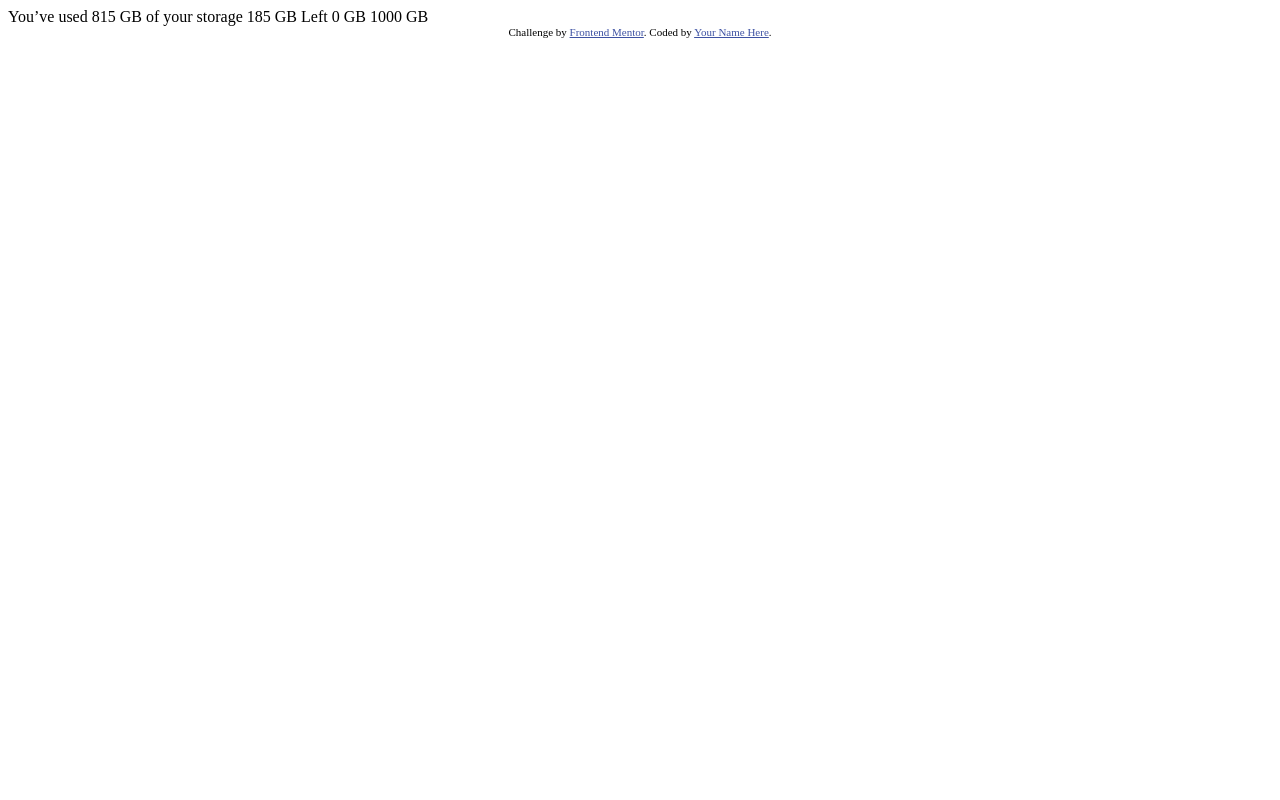
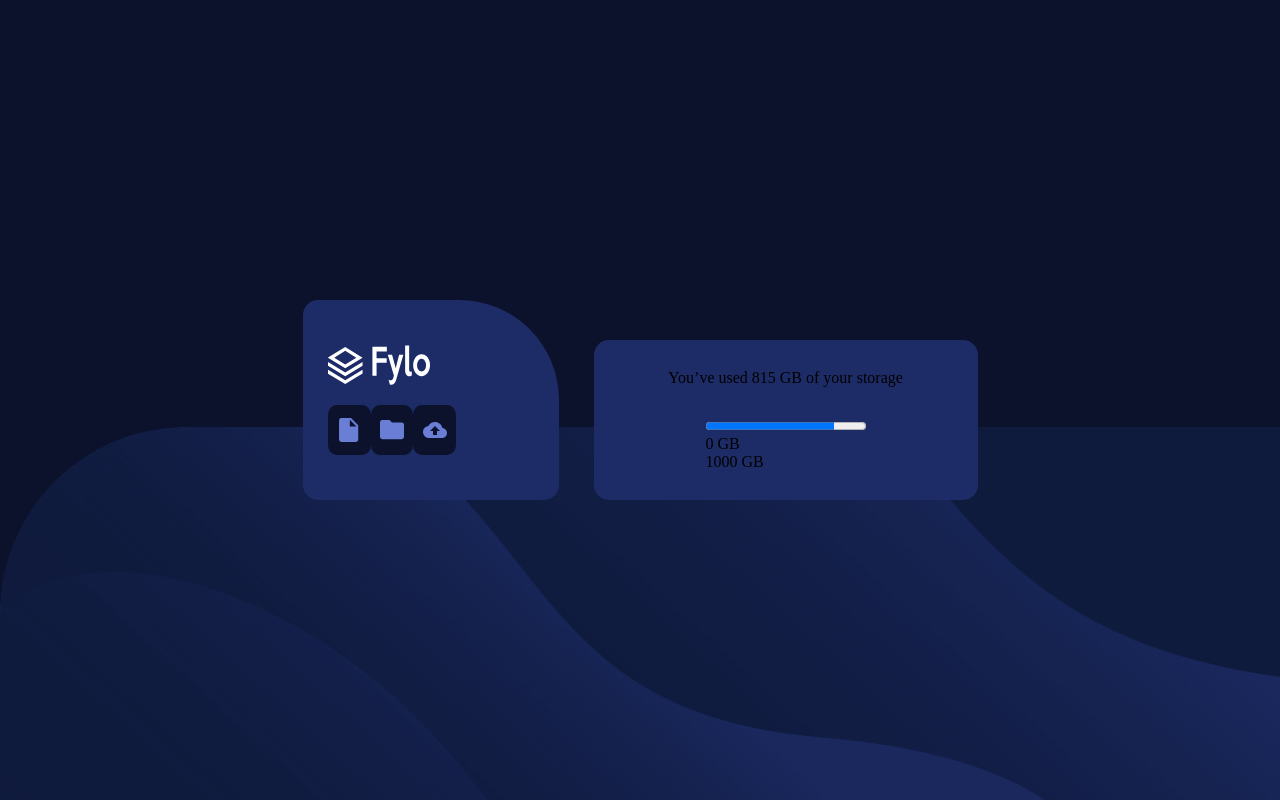
Before and after one commit to cocosar/fylo, a plain HTML site: page index.html in a window 1280 px wide. Drawn offline with Linux system fonts and the light colour scheme.

Commit message:
primer tarde

```diff
--- a/index.html
+++ b/index.html
@@ -1,31 +1,58 @@
 <!DOCTYPE html>
 <html lang="en">
-<head>
-  <meta charset="UTF-8">
-  <meta name="viewport" content="width=device-width, initial-scale=1.0"> <!-- displays site properly based on user's device -->
+  <head>
+    <meta charset="UTF-8" />
+    <meta name="viewport" content="width=device-width, initial-scale=1.0" />
+    <!-- displays site properly based on user's device -->
 
-  <link rel="icon" type="image/png" sizes="32x32" href="./images/favicon-32x32.png">
+    <link
+      rel="icon"
+      type="image/png"
+      sizes="32x32"
+      href="./images/favicon-32x32.png"
+    />
 
-  <title>Frontend Mentor | Fylo data storage component</title>
+    <title>Fylo</title>
 
-  <!-- Feel free to remove these styles or customise in your own stylesheet 👍 -->
-  <style>
-    .attribution { font-size: 11px; text-align: center; }
-    .attribution a { color: hsl(228, 45%, 44%); }
-  </style>
-</head>
-<body>
+    <!-- CSS -->
+    <link rel="stylesheet" href="./styles.css" />
+  </head>
+  <body>
+    <div class="body">
+      <div class="main">
+        <div class="container-one">
+          <div class="logo-buttons">
+            <img id="logo" src="./images/logo.svg" alt="logo" />
+            <div class="buttons">
+              <a href="#"
+                ><img src="./images/icon-document.svg" alt="document"
+              /></a>
+              <a href="#"
+                ><img src="./images/icon-folder.svg" alt="folder"
+              /></a>
+              <a href="#"
+                ><img src="./images/icon-upload.svg" alt="upload"
+              /></a>
+            </div>
+          </div>
+        </div>
 
-  You’ve used 815 GB of your storage
+        <!-- <div class="storage-left">
+          185 GB Left
+        </div> -->
 
-  185 GB Left
+        <div class="container-two">
+          <p>You’ve used 815 GB of your storage</p>
 
-  0 GB
-  1000 GB
-
-  <div class="attribution">
-    Challenge by <a href="https://www.frontendmentor.io?ref=challenge" target="_blank">Frontend Mentor</a>.
-    Coded by <a href="#">Your Name Here</a>.
-  </div>
-</body>
+          <div class="progress-bar">
+            <div>
+              <progress id="progress" value="80" max="100"></progress>
+              <p>0 GB</p>
+              <p>1000 GB</p>
+            </div>
+          </div>
+        </div>
+      </div>
+    </div>
+  </body>
 </html>
--- /dev/null
+++ b/styles.css
@@ -0,0 +1,101 @@
+.attribution {
+  font-size: 11px;
+  text-align: center;
+}
+.attribution a {
+  color: hsl(228, 45%, 44%);
+  align-self: flex-end;
+  justify-self: flex-end;
+}
+
+* {
+  margin: 0;
+  padding: 0;
+}
+
+body {
+  width: 100vw;
+  height: auto;
+}
+
+.body {
+  background-image: url(./images/bg-desktop.png);
+  background-repeat: no-repeat;
+  background-position-x: right;
+  background-position-y: bottom;
+  background-size: 100%;
+  object-fit: contain;
+  width: auto;
+  height: 100vh;
+  background-color: hsl(229, 57%, 11%);
+  display: flex;
+  align-items: center;
+  justify-content: center;
+}
+
+.main {
+  display: flex;
+  height: auto;
+  width: 100%;
+  padding: 30px;
+  justify-content: center;
+  align-items: flex-end;
+}
+
+.container-one {
+  background-color: hsl(228, 56%, 26%);
+  width: 20vw;
+  height: 25vh;
+  border-radius: 15px 100px 15px 15px;
+  display: flex;
+  align-items: center;
+  justify-content: start;
+  margin-right: 35px;
+}
+
+.logo-buttons {
+  display: flex;
+  flex-direction: column;
+  width: 10vw;
+  margin-left: 2vw;
+  height: 15vh;
+  justify-content: space-evenly;
+}
+
+#logo {
+  width: 8vw;
+  height: 5vh;
+  margin-bottom: 2vh;
+  align-self: flex-start;
+}
+
+.buttons {
+  display: flex;
+  justify-content: space-between;
+}
+
+.buttons a {
+  background-color: hsl(229, 57%, 11%);
+  border-radius: 20%;
+  width: 50px;
+  height: 50px;
+  display: flex;
+  justify-content: center;
+  align-items: center;
+}
+
+.buttons a img {
+  max-width: 100%;
+  height: auto;
+}
+
+.container-two {
+  background-color: hsl(228, 56%, 26%);
+  width: 30vw;
+  height: 20vh;
+  border-radius: 15px 15px 15px 15px;
+  display: flex;
+  flex-direction: column;
+  align-items: center;
+  justify-content: space-evenly;
+}
```
